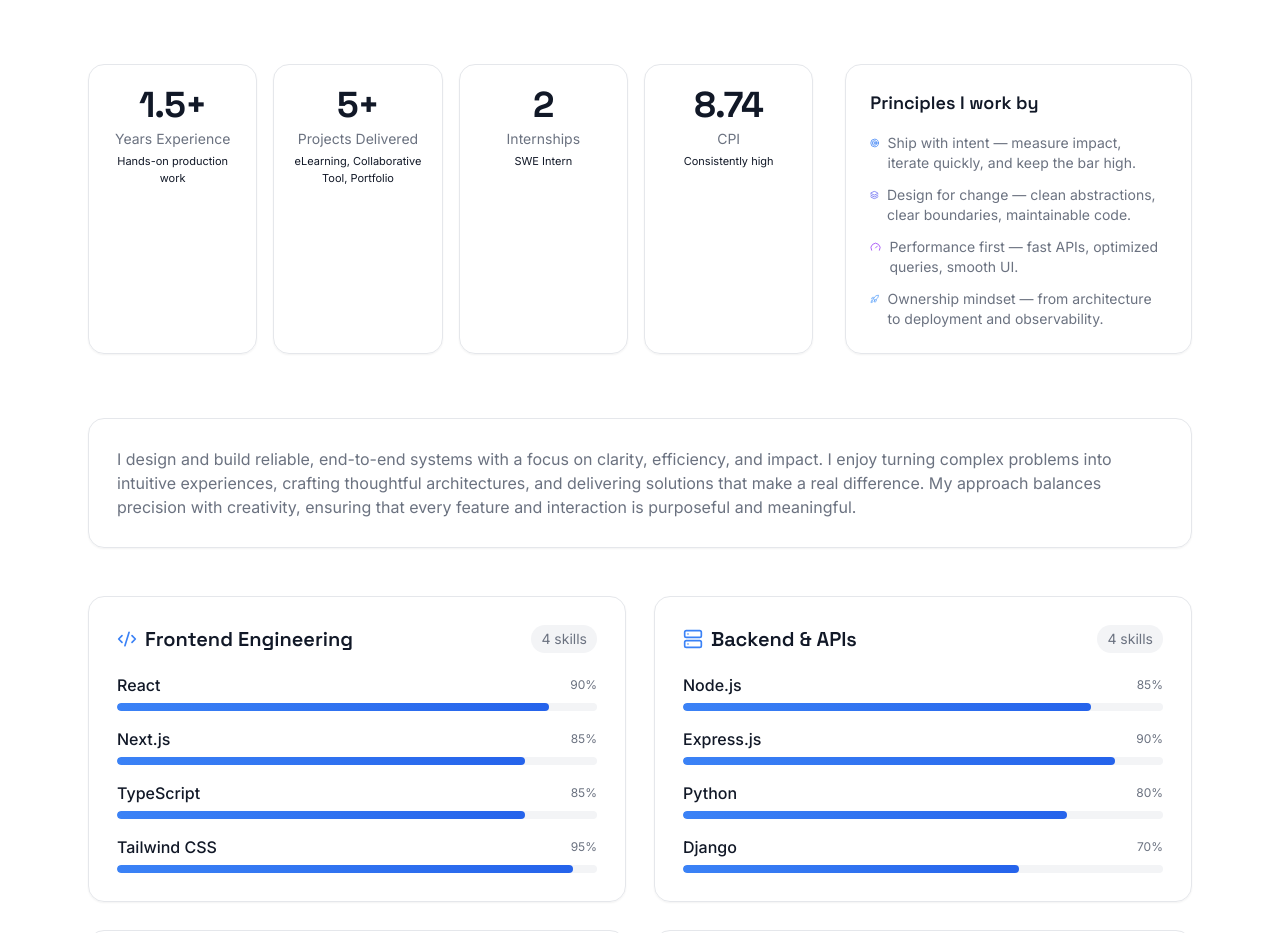
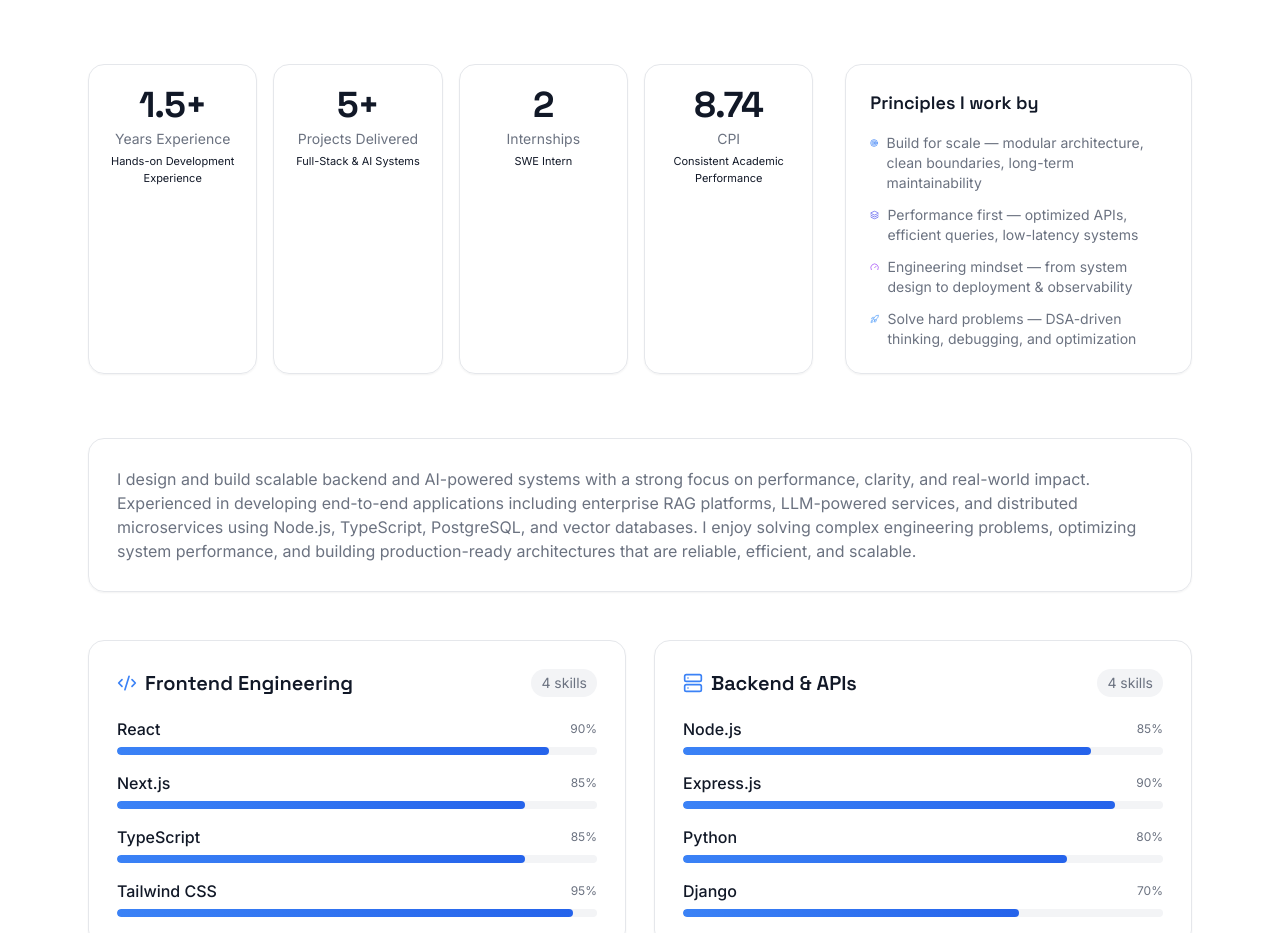
Before and after one commit to shashankmishra21/shashank-portfolio, a Next.js app: page / in a window 1280 px wide. Shown: the part 1020-1953 px from the top of the page. Built offline with nearby package versions, Linux system fonts and the light colour scheme.

Commit message:
update roles and about

```diff
--- a/app/components/About.tsx
+++ b/app/components/About.tsx
@@ -12,10 +12,10 @@ type Section = { title: string; icon: React.ElementType; items: Skill[] };
 export default function About() {
   const stats: Stat[] = useMemo(
     () => [
-      { label: "Years Experience", value: "1.5+", hint: "Hands-on production work" },
-      { label: "Projects Delivered", value: "5+", hint: "eLearning, Collaborative Tool, Portfolio" },
+      { label: "Years Experience", value: "1.5+", hint: "Hands-on Development Experience" },
+      { label: "Projects Delivered", value: "5+", hint: "Full-Stack & AI Systems" },
       { label: "Internships", value: "2", hint: "SWE Intern" },
-      { label: "CPI", value: "8.74", hint: "Consistently high" },
+      { label: "CPI", value: "8.74", hint: "Consistent Academic Performance" },
     ],
     []
   );
@@ -151,19 +151,19 @@ export default function About() {
             <ul className="space-y-3 text-sm text-muted-foreground">
               <li className="flex items-start gap-2">
                 <Target className="w-4 h-4 text-blue-500 mt-0.5" />
-                Ship with intent — measure impact, iterate quickly, and keep the bar high.
+                Build for scale — modular architecture, clean boundaries, long-term maintainability
               </li>
               <li className="flex items-start gap-2">
                 <Layers className="w-4 h-4 text-indigo-500 mt-0.5" />
-                Design for change — clean abstractions, clear boundaries, maintainable code.
+                Performance first — optimized APIs, efficient queries, low-latency systems
               </li>
               <li className="flex items-start gap-2">
                 <Gauge className="w-4 h-4 text-purple-500 mt-0.5" />
-                Performance first — fast APIs, optimized queries, smooth UI.
+                Engineering mindset — from system design to deployment & observability
               </li>
               <li className="flex items-start gap-2">
                 <Rocket className="w-4 h-4 text-blue-400 mt-0.5" />
-                Ownership mindset — from architecture to deployment and observability.
+                Solve hard problems — DSA-driven thinking, debugging, and optimization
               </li>
             </ul>
           </motion.div>
@@ -182,7 +182,7 @@ export default function About() {
             I focus on shipping with intent—clear architecture, thoughtful abstractions, and a bias for measurable impact.
           </p> */}
           <p className="mt-0 text-sm md:text-base text-muted-foreground">
-            I design and build reliable, end-to-end systems with a focus on clarity, efficiency, and impact. I enjoy turning complex problems into intuitive experiences, crafting thoughtful architectures, and delivering solutions that make a real difference. My approach balances precision with creativity, ensuring that every feature and interaction is purposeful and meaningful.
+            I design and build scalable backend and AI-powered systems with a strong focus on performance, clarity, and real-world impact. Experienced in developing end-to-end applications including enterprise RAG platforms, LLM-powered services, and distributed microservices using Node.js, TypeScript, PostgreSQL, and vector databases. I enjoy solving complex engineering problems, optimizing system performance, and building production-ready architectures that are reliable, efficient, and scalable.
           </p>
         </motion.div>
 
--- a/app/components/Hero.tsx
+++ b/app/components/Hero.tsx
@@ -22,7 +22,7 @@ export default function Hero() {
   const [currentRoleIndex, setCurrentRoleIndex] = useState(0);
 
   const roles = useMemo(
-    () => ["Backend Engineer", "AI-Powered Systems", "Final Year CSE"],
+    () => ["Backend Engineer", "AI & RAG Systems", "Scalable Architecture"],
     []
   );
 
```
